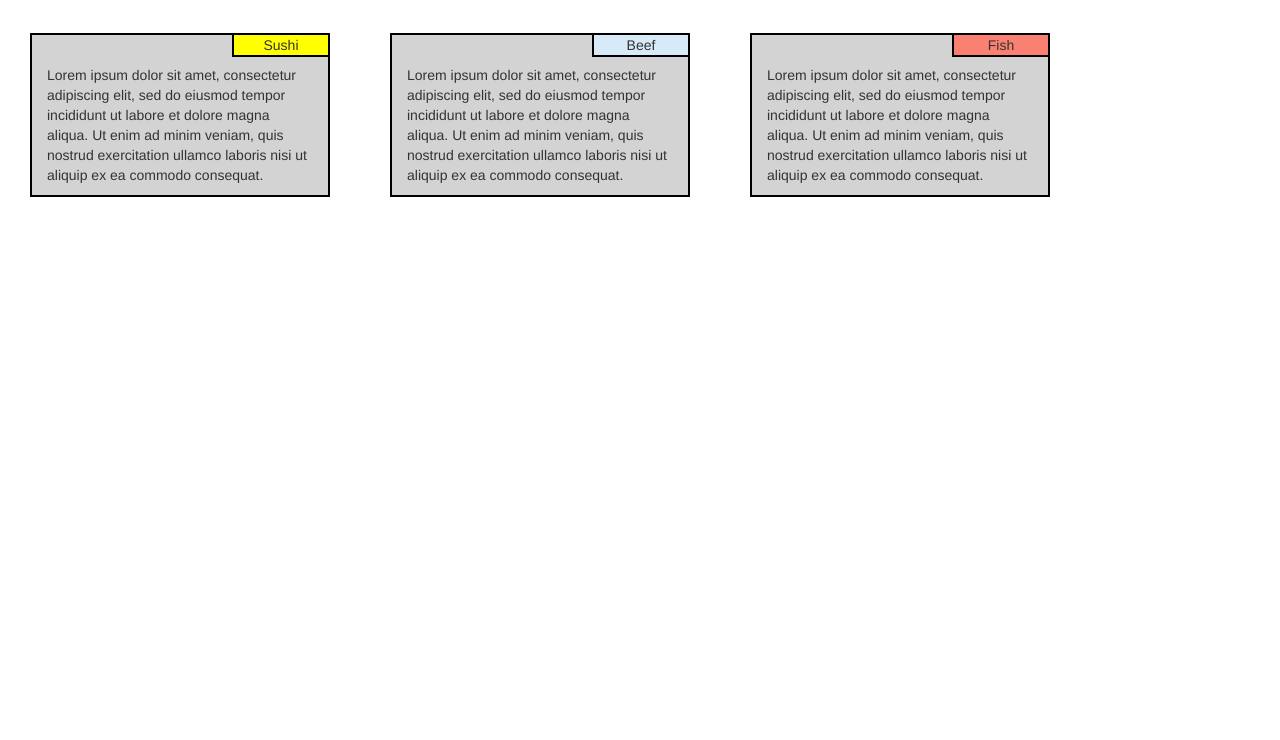
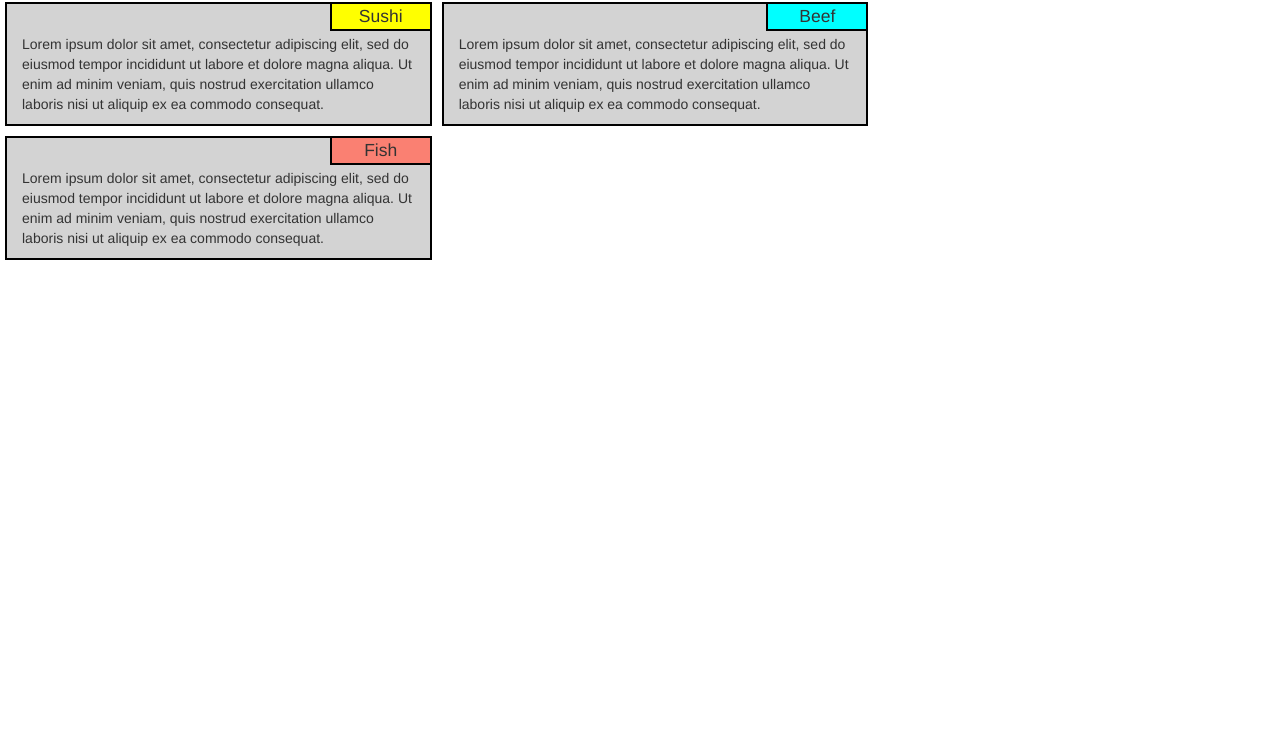
Before and after one commit to SKC73/Courseramenu, a plain HTML site: page site/index.html in a window 1280 px wide. Shown: the part 60-800 px from the top of the page. Drawn offline with Linux system fonts and the light colour scheme.

Commit message:
May 26th

```diff
--- a/site/css/styles.css
+++ b/site/css/styles.css
@@ -1,52 +1,52 @@
 .header {
 	text-align: center;
-	font-size: 30px;
+	font-size: 1.75em;
 	font-family: courier;
 }
 
 .row > div {
 position: relative;
+float: left;
+box-sizing: border-box;
+margin: 5px;
 background-color: lightgrey;
 border: 2px solid black;
-box-sizing: border-box;
-margin:30px;
-width:300px;
 }
 
 #title1 {
 position:absolute;
+width: 100px;
+font-size: 1.25em;
 top:0px;
 right:0px;
-left:200px;
 text-align: center;
 border-left:2px solid black;
 border-bottom:2px solid black;
 background-color: yellow;
-width:auto;
 }
 
 #title2 {
 position:absolute;
+font-size: 1.25em;
+width: 100px;
 top:0px;
 right:0px;
-left:200px;
 text-align: center;
 border-left:2px solid black;
 border-bottom:2px solid black;
-background-color: #D6EAF8;
-width:auto;
+background-color: #00ffff;
 }
 
 #title3 {
 position:absolute;
+font-size: 1.25em;
+width: 100px;
 top:0px;
 right:0px;
-left:200px;
 text-align: center;
 border-left:2px solid black;
 border-bottom:2px solid black;
 background-color: salmon;
-width:auto;
 }
 #content {
 margin-top: 30px
--- a/site/index.html
+++ b/site/index.html
@@ -19,7 +19,7 @@
 			<div class="col-md-4 col-sm-6">
 				<p id="title2">Beef</p>
 					<p id="content">Lorem ipsum dolor sit amet, consectetur adipiscing elit, sed do eiusmod tempor incididunt ut labore et dolore magna aliqua. Ut enim ad minim veniam, quis nostrud exercitation ullamco laboris nisi ut aliquip ex ea commodo consequat.</p></div>
-			<div class="col-md-4 col-sm-6">
+			<div class="col-md-4 col-sm-12">
 				<p id="title3">Fish</p>
 					<p id="content">Lorem ipsum dolor sit amet, consectetur adipiscing elit, sed do eiusmod tempor incididunt ut labore et dolore magna aliqua. Ut enim ad minim veniam, quis nostrud exercitation ullamco laboris nisi ut aliquip ex ea commodo consequat.</p></div>
 
```
